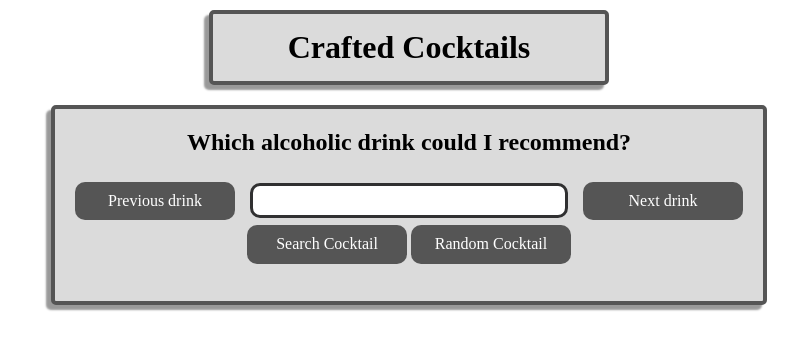
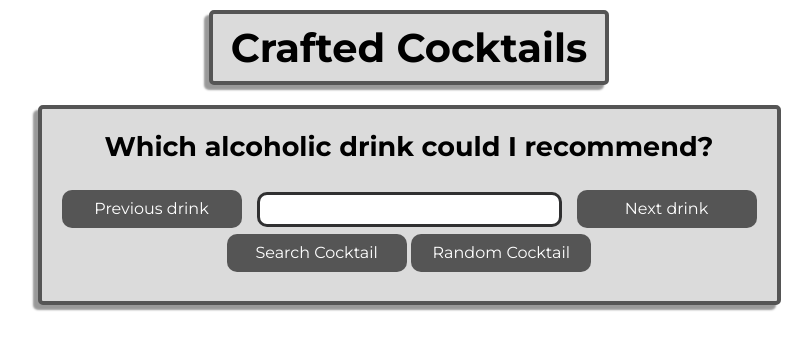
Before and after one commit to AndyMLearmouth92/crafted-cocktails, a plain HTML site: page index.html in a window 1280 px wide. Shown: the whole page, without its empty margins (231-1043 px from the left). Drawn offline with Linux system fonts and the light colour scheme.

Commit message:
Updated fonts to montserrat.

```diff
--- a/css/style.css
+++ b/css/style.css
@@ -1,6 +1,8 @@
 /******************************************
 /* CSS
 /*******************************************/
+
+@import url("https://fonts.googleapis.com/css2?family=Montserrat:ital,wght@0,100;0,200;0,300;0,400;0,500;0,600;0,700;0,800;0,900;1,100;1,200;1,300;1,400;1,500;1,600;1,700;1,800;1,900&family=Roboto:ital,wght@0,100;0,300;0,400;0,500;0,700;0,900;1,100;1,300;1,400;1,500;1,700;1,900&display=swap");
 
 /* Box Model Hack */
 * {
@@ -9,6 +11,7 @@
 
 body {
   background-image: url("../img/bar.jpg");
+  font-family: "Montserrat";
 }
 
 /******************************************
@@ -65,6 +68,7 @@ ul {
   justify-content: center;
   align-items: center;
   box-shadow: -5px 5px 2px rgb(0, 0, 0, 0.4);
+  font-size: 20px;
 }
 
 .choose-drink {
@@ -75,6 +79,7 @@ ul {
   padding: 0 20px;
   box-shadow: -5px 5px 2px rgb(0, 0, 0, 0.4);
   text-align: center;
+  font-size: 18px;
 }
 
 .drink {
@@ -178,8 +183,8 @@ button {
   display: inline-block;
   font-size: 16px;
   background-color: #555555;
-  min-width: 160px;
-  max-width: 160px;
+  min-width: 180px;
+  max-width: 180px;
   border-radius: 10px;
 }
 
```
Also changed, not shown: index.html (+1 -0 lines).
